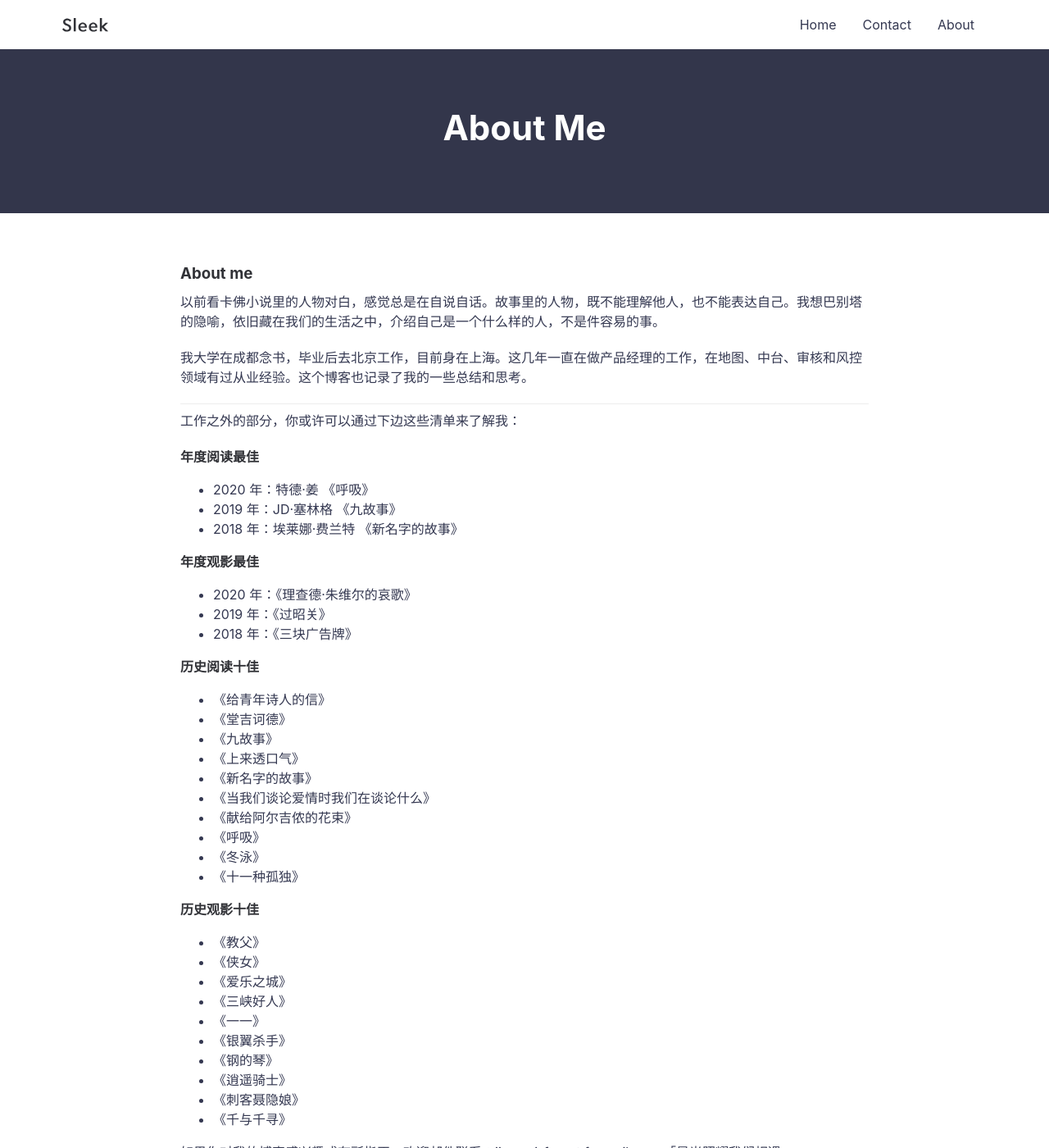
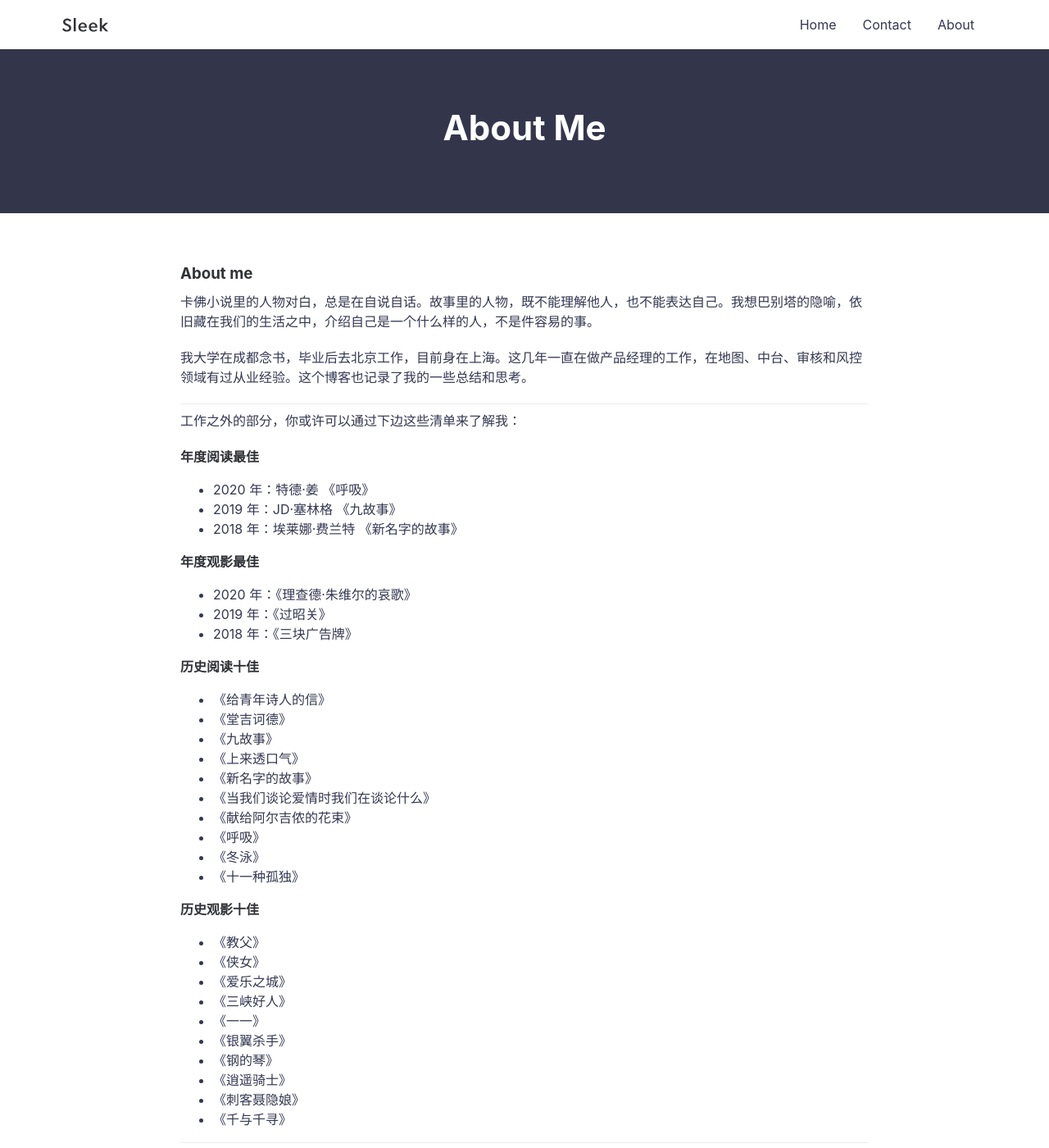
Before and after one commit to icarus507/icarus507.github.io, a Jekyll site: the page built from about.md, in a window 1280 px wide and 1400 px high. Shown: the whole window at 82% size. Built offline with Jekyll 4.4.1, drawn with Linux system fonts in a browser that asks for light colours; some of the changed text lies outside the part shown.

Commit message:
Update about.md

```diff
--- a/about.md
+++ b/about.md
@@ -6,11 +6,13 @@ permalink: /about/
 
 ### About me
 
-以前看卡佛小说里的人物对白，感觉总是在自说自话。故事里的人物，既不能理解他人，也不能表达自己。我想巴别塔的隐喻，依旧藏在我们的生活之中，介绍自己是一个什么样的人，不是件容易的事。
+卡佛小说里的人物对白，总是在自说自话。故事里的人物，既不能理解他人，也不能表达自己。我想巴别塔的隐喻，依旧藏在我们的生活之中，介绍自己是一个什么样的人，不是件容易的事。
 
 我大学在成都念书，毕业后去北京工作，目前身在上海。这几年一直在做产品经理的工作，在地图、中台、审核和风控领域有过从业经验。这个博客也记录了我的一些总结和思考。
 
+
 ---
+
 
 工作之外的部分，你或许可以通过下边这些清单来了解我：
 
@@ -48,4 +50,8 @@ permalink: /about/
 * 《刺客聂隐娘》
 * 《千与千寻》
 
-如果你对我的博客感兴趣或有所指正，欢迎邮件联系：jianwei_feng@foxmail.com 「星光照耀我们相遇」。
+
+---
+
+
+如果你对我的博客感兴趣或有所指正，欢迎邮件联系：jianwei_feng@foxmail.com 「星光照耀我们相遇」
```
